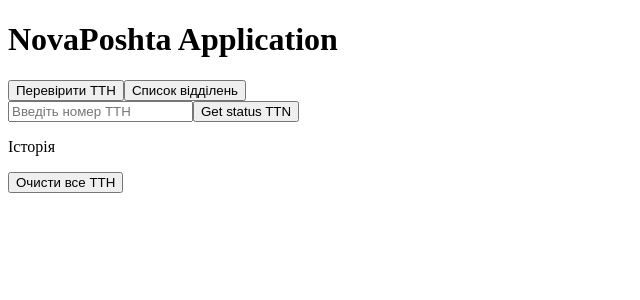
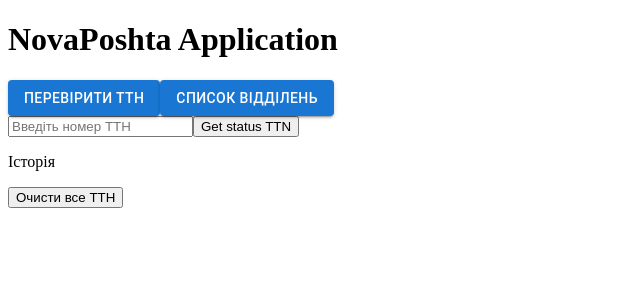
Before and after one commit to r1p1988/novaposhta, a React (Create React App) app: page / in a window 1280 px wide. Shown: the top 300 px of the page, without its empty margins (0-640 px from the left). Built offline with nearby package versions, Linux system fonts and the light colour scheme.

Commit message:
add header mui

```diff
--- a/package.json
+++ b/package.json
@@ -3,6 +3,9 @@
   "version": "0.1.0",
   "private": true,
   "dependencies": {
+    "@emotion/react": "^11.10.6",
+    "@emotion/styled": "^11.10.6",
+    "@mui/material": "^5.11.13",
     "@testing-library/jest-dom": "^5.16.5",
     "@testing-library/react": "^13.4.0",
     "@testing-library/user-event": "^13.5.0",
--- a/src/components/header/Header.jsx
+++ b/src/components/header/Header.jsx
@@ -1,5 +1,7 @@
 import React from "react";
 import { useNavigate } from "react-router";
+
+import Button from "@mui/material/Button";
 
 function Header() {
   const navigation = useNavigate();
@@ -14,8 +16,12 @@
 
   return (
     <>
-      <button onClick={() => handleCheckCMR()}>Перевірити ТТН</button>
-      <button onClick={() => handleDepartmentList()}>Список відділень</button>
+      <Button variant="contained" onClick={() => handleCheckCMR()}>
+        Перевірити ТТН
+      </Button>
+      <Button variant="contained" onClick={() => handleDepartmentList()}>
+        Список відділень
+      </Button>
     </>
   );
 }
```
Also changed, not shown: 1 other file (tests, documents, lock files or other folders).
